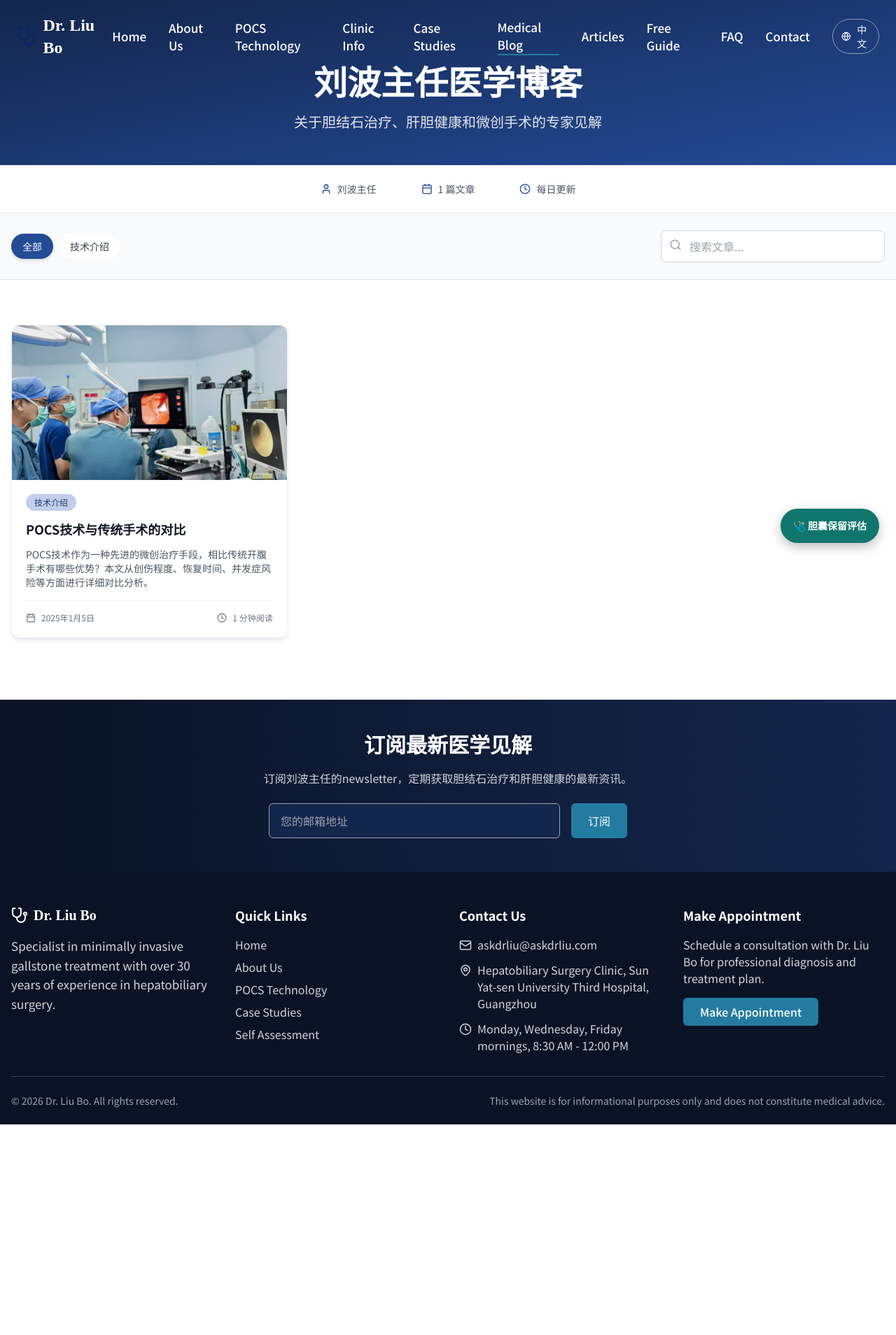
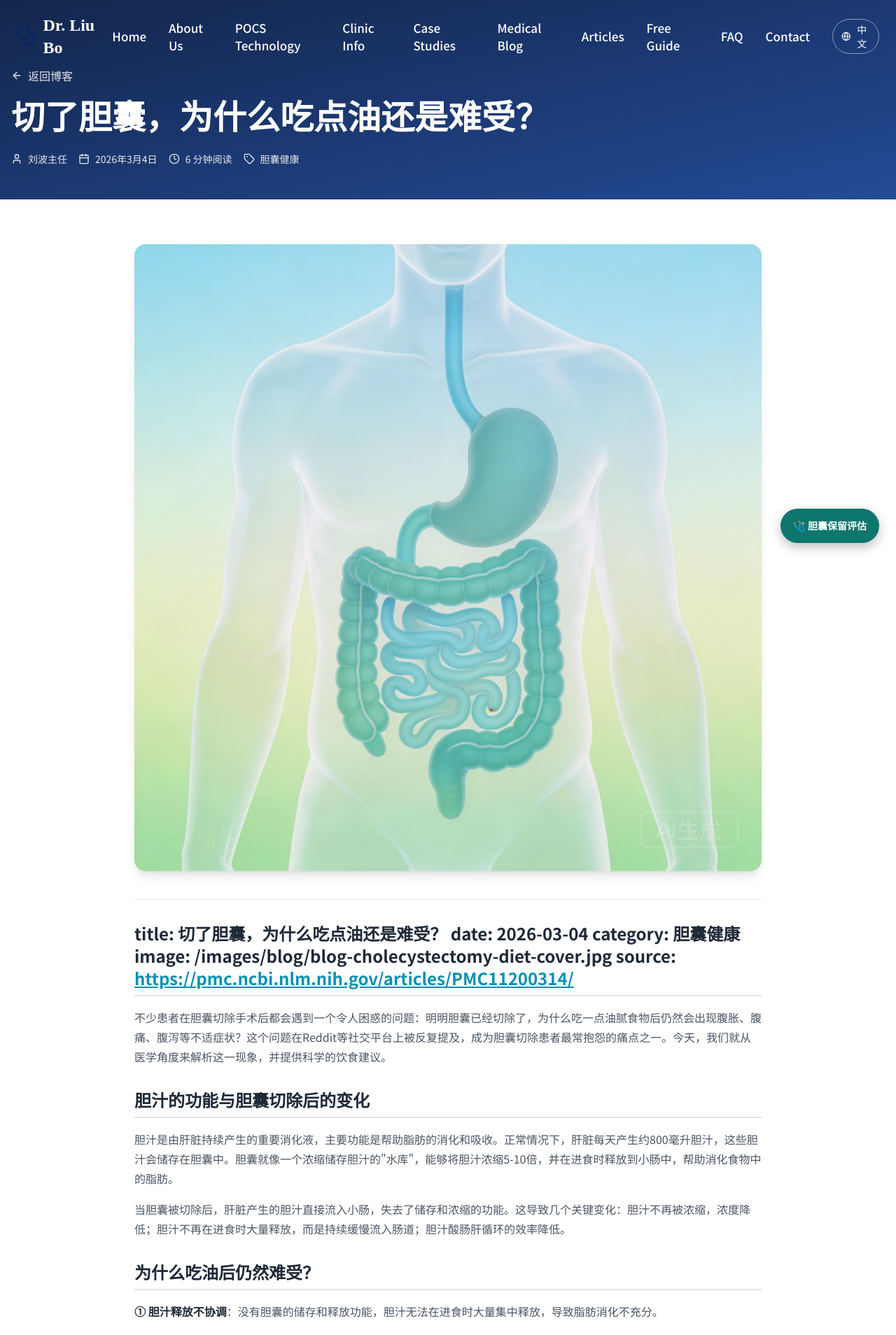
Before and after one commit to jakebo-githit/cursor-site, a React (Vite) app: page /blog/2026-03-04-cholecystectomy-diet in a window 1280 px wide. Before the commit this address led to /blog. Shown: the top 1908 px of the page at 70% size. Before the commit the page ends 1607 px from the top, so only its background shows below. Built offline with nearby package versions, Linux system fonts and the light colour scheme.

Commit message:
feat: add first medical blog post - cholecystectomy diet (with AIGC images + citations)

```diff
--- /dev/null
+++ b/public/blog-posts/2026-03-04-cholecystectomy-diet.md
@@ -0,0 +1,70 @@
+---
+title: 切了胆囊，为什么吃点油还是难受？
+date: 2026-03-04
+category: 胆囊健康
+image: /images/blog/blog-cholecystectomy-diet-cover.jpg
+source: https://pmc.ncbi.nlm.nih.gov/articles/PMC11200314/
+---
+
+不少患者在胆囊切除手术后都会遇到一个令人困惑的问题：明明胆囊已经切除了，为什么吃一点油腻食物后仍然会出现腹胀、腹痛、腹泻等不适症状？这个问题在Reddit等社交平台上被反复提及，成为胆囊切除患者最常抱怨的痛点之一。今天，我们就从医学角度来解析这一现象，并提供科学的饮食建议。
+
+## 胆汁的功能与胆囊切除后的变化
+
+胆汁是由肝脏持续产生的重要消化液，主要功能是帮助脂肪的消化和吸收。正常情况下，肝脏每天产生约800毫升胆汁，这些胆汁会储存在胆囊中。胆囊就像一个浓缩储存胆汁的"水库"，能够将胆汁浓缩5-10倍，并在进食时释放到小肠中，帮助消化食物中的脂肪。
+
+当胆囊被切除后，肝脏产生的胆汁直接流入小肠，失去了储存和浓缩的功能。这导致几个关键变化：胆汁不再被浓缩，浓度降低；胆汁不再在进食时大量释放，而是持续缓慢流入肠道；胆汁酸肠肝循环的效率降低。
+
+## 为什么吃油后仍然难受？
+
+**① 胆汁释放不协调**：没有胆囊的储存和释放功能，胆汁无法在进食时大量集中释放，导致脂肪消化不充分。
+
+**② 胆汁酸吸收障碍**：研究表明，约20-30%的胆囊切除患者会出现胆汁酸吸收不良，导致胆汁酸进入结肠，刺激肠道分泌水分和电解质，引起腹泻[1]。
+
+**③ 肠道菌群改变**：胆囊切除后，肠道环境发生变化，可能导致菌群失调，进一步影响消化功能[2]。
+
+**④ 脂肪消化酶活性不足**：胆汁不足会影响胰脂肪酶的活性，导致脂肪分解不完全。
+
+![健康低脂饮食建议](/images/blog/blog-cholecystectomy-diet-food.jpg)
+
+## 研究怎么说？
+
+根据2024年PMC发表的系统综述，约**40%**的胆囊切除患者在术后仍存在脂肪不耐受症状，这些症状通常在术后3-6个月内逐渐改善，但约**10-15%**的患者可能长期存在这些问题[1]。
+
+另一项发表在《J Visc Surg》上的研究发现，大多数患者能够逐渐适应正常饮食，**无需严格限制脂肪摄入**，应根据个体差异制定个性化饮食方案[2]。
+
+## 4条有依据的饮食建议
+
+**① 循序渐进，别急着恢复正常饮食**
+术后初期从低脂饮食开始，研究显示大多数患者能够在3-6个月内恢复正常饮食[1]。
+
+**② 优先选择"好脂肪"**
+椰子油、橄榄油等含中链甘油三酯（MCT）的食物，不需要大量胆汁即可被消化，更适合术后早期[3]。
+
+**③ 少食多餐，避免暴饮暴食**
+小份多餐可以显著减少术后消化不良症状[1]，建议每日4-5餐，每餐七分饱。
+
+**④ 记饮食日记，找到你的"雷区"**
+不同患者耐受度差异较大，通过记录饮食与症状，可以识别个人不耐受食物[2]。
+
+## 这些信号，需要立即就医
+
+- 持续加重的腹痛或绞痛
+- 发热、寒战
+- 黄疸（皮肤或眼白发黄）
+- 严重呕吐或无法进食
+- 黑便或便血
+- 持续腹泻伴脱水症状
+
+## 参考文献
+
+[1] Dietary Considerations in Cholecystectomy: Investigating the Impact of Various Dietary Factors on Symptoms and Outcomes. *PMC*, 2024. https://pmc.ncbi.nlm.nih.gov/articles/PMC11200314/
+
+[2] Low-fat diet after cholecystectomy: Should it be systematically recommended? *J Visc Surg*, 2019. PMID: 31623819. DOI: 10.1016/j.jviscsurg.2019.09.006
+
+[3] Diet After Cholecystectomy. *Nutrients*, 2017. PMID: 28521679.
+
+[4] Mayo Clinic. Cholecystectomy (Gallbladder Removal). https://www.mayoclinic.org/tests-procedures/cholecystectomy/about/pac-20384818
+
+---
+
+> ⚠️ **免责声明：** 本文仅供医学科普参考，不构成个人诊疗建议。如您有相关症状或疑虑，请及时就诊于正规医疗机构，遵从医生的专业指导。
--- a/src/data/blog-posts.ts
+++ b/src/data/blog-posts.ts
@@ -16,6 +16,18 @@ export interface BlogPost {
 }
 
 export const blogPosts: BlogPost[] = [
+  {
+    id: '2026-03-04-cholecystectomy-diet',
+    title: '切了胆囊，为什么吃点油还是难受？',
+    titleEn: 'Why Does Eating Fat Still Hurt After Gallbladder Removal?',
+    excerpt: '胆囊切除后仍然对油腻食物不耐受？肝胆外科医生从医学角度解析原因，并提供有文献依据的饮食建议。',
+    excerptEn: 'Still struggling with fatty foods after cholecystectomy? A hepatobiliary surgeon explains the mechanism and offers evidence-based dietary advice.',
+    date: '2026-03-04',
+    category: '胆囊健康',
+    categoryEn: 'Gallbladder Health',
+    imageUrl: '/images/blog/blog-cholecystectomy-diet-cover.jpg',
+    author: '刘波主任'
+  },
   {
     id: 'pocs-vs-traditional',
     title: 'POCS技术与传统手术的对比',
```
Also changed, not shown: public/images/blog/blog-cholecystectomy-diet-cover.jpg (added), public/images/blog/blog-cholecystectomy-diet-food.jpg (added).
